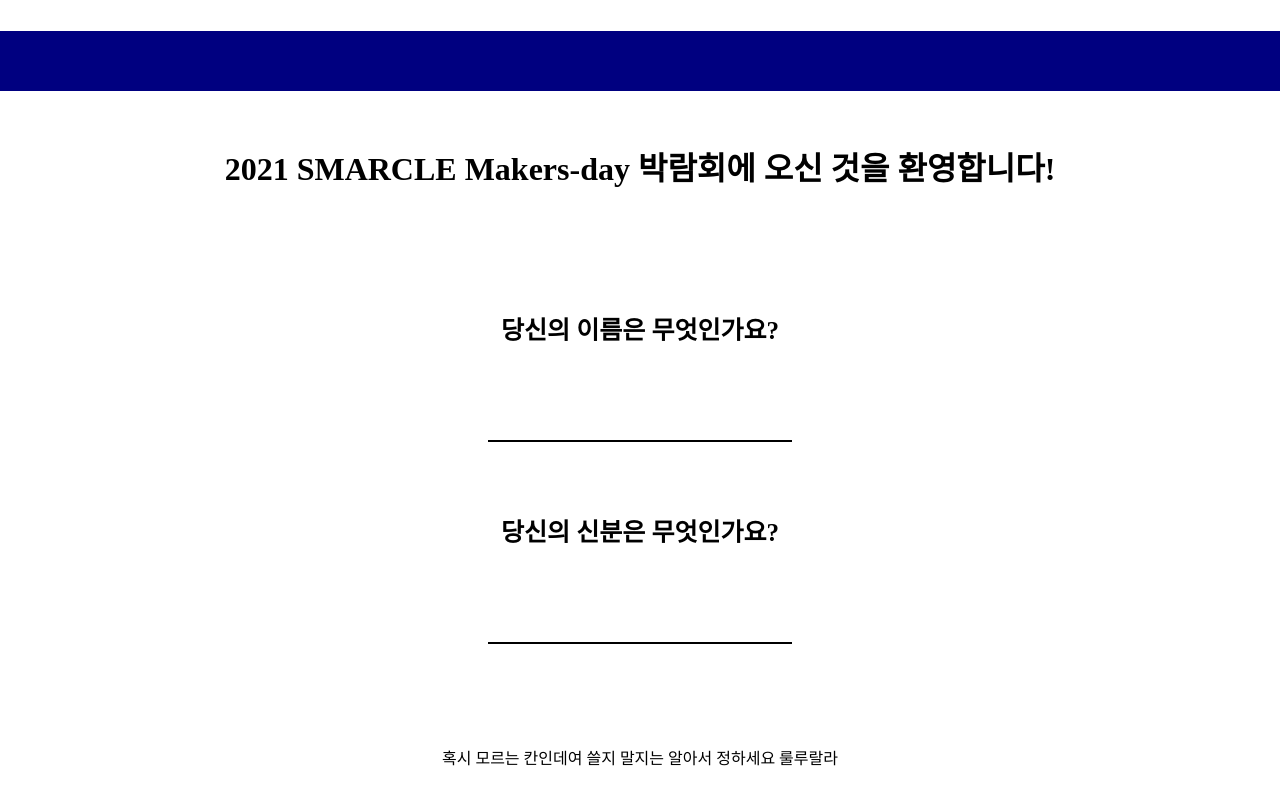
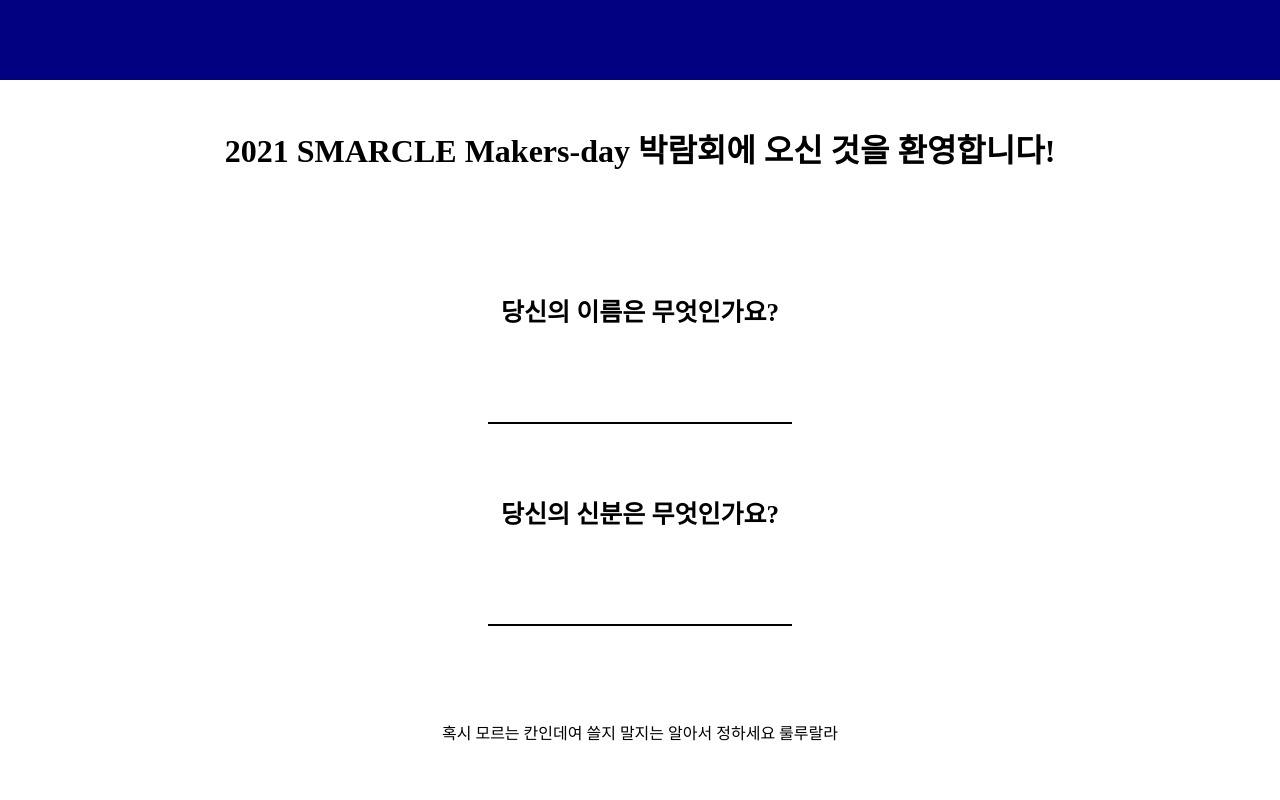
Before and after one commit to emilyjiminroh/smarcle-fair, a website built with Parcel: page login.html in a window 1280 px wide. Built offline with nearby package versions, Linux system fonts and the light colour scheme.

Commit message:
login flex reset

```diff
--- a/css/login.css
+++ b/css/login.css
@@ -1,8 +1,20 @@
 .login-body {
   display: flex;
   flex-direction: column;
-  justify-content: space-evenly;
   align-items: center;
+}
+
+/* 비율 배정 */
+.menu-bar {
+  flex: 1 1 10%;
+}
+
+.login-main {
+  flex: 1 1 80%;
+}
+
+.login-footer {
+  flex: 1 1 10%;
 }
 
 .menu-bar {
```
